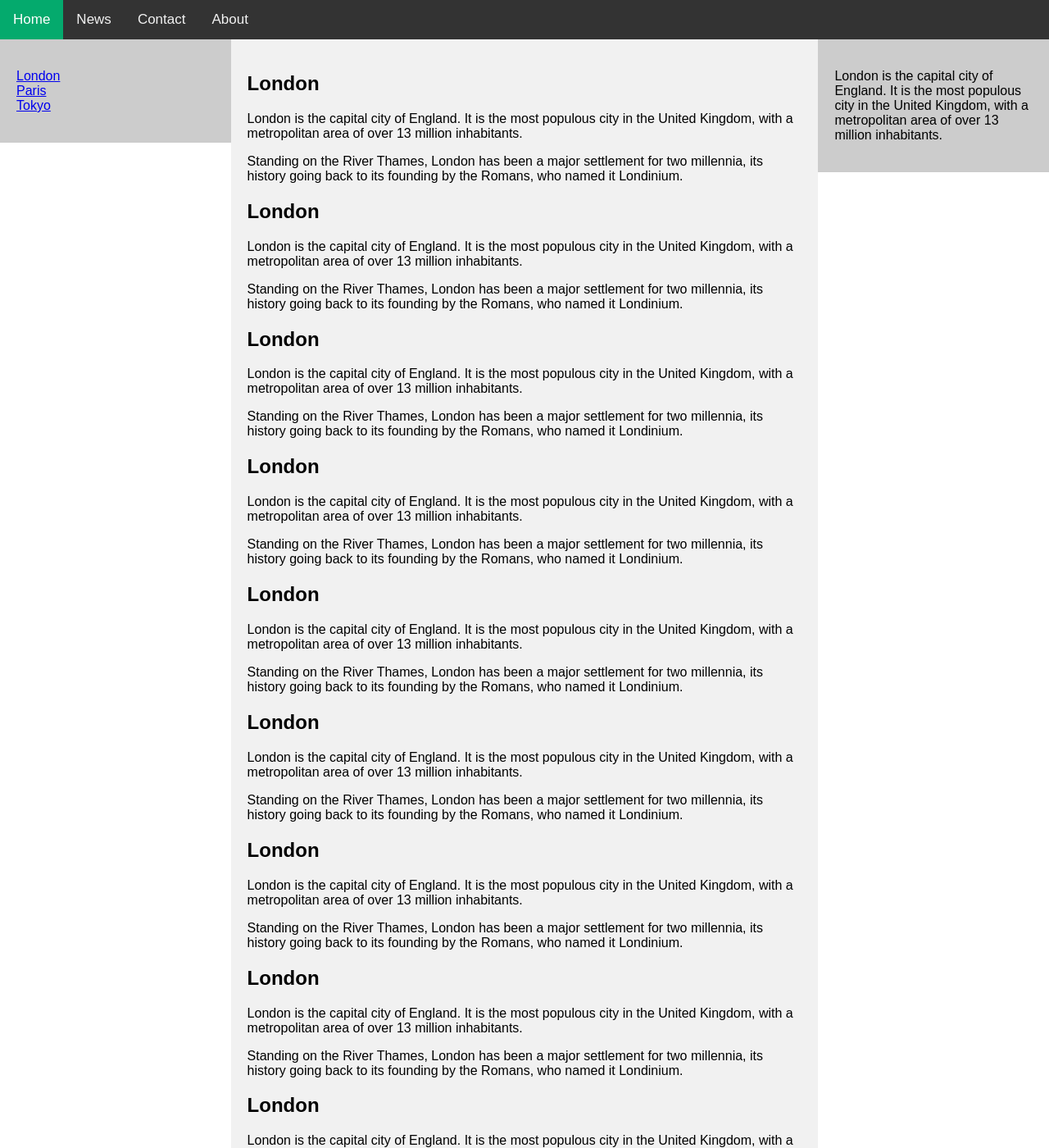
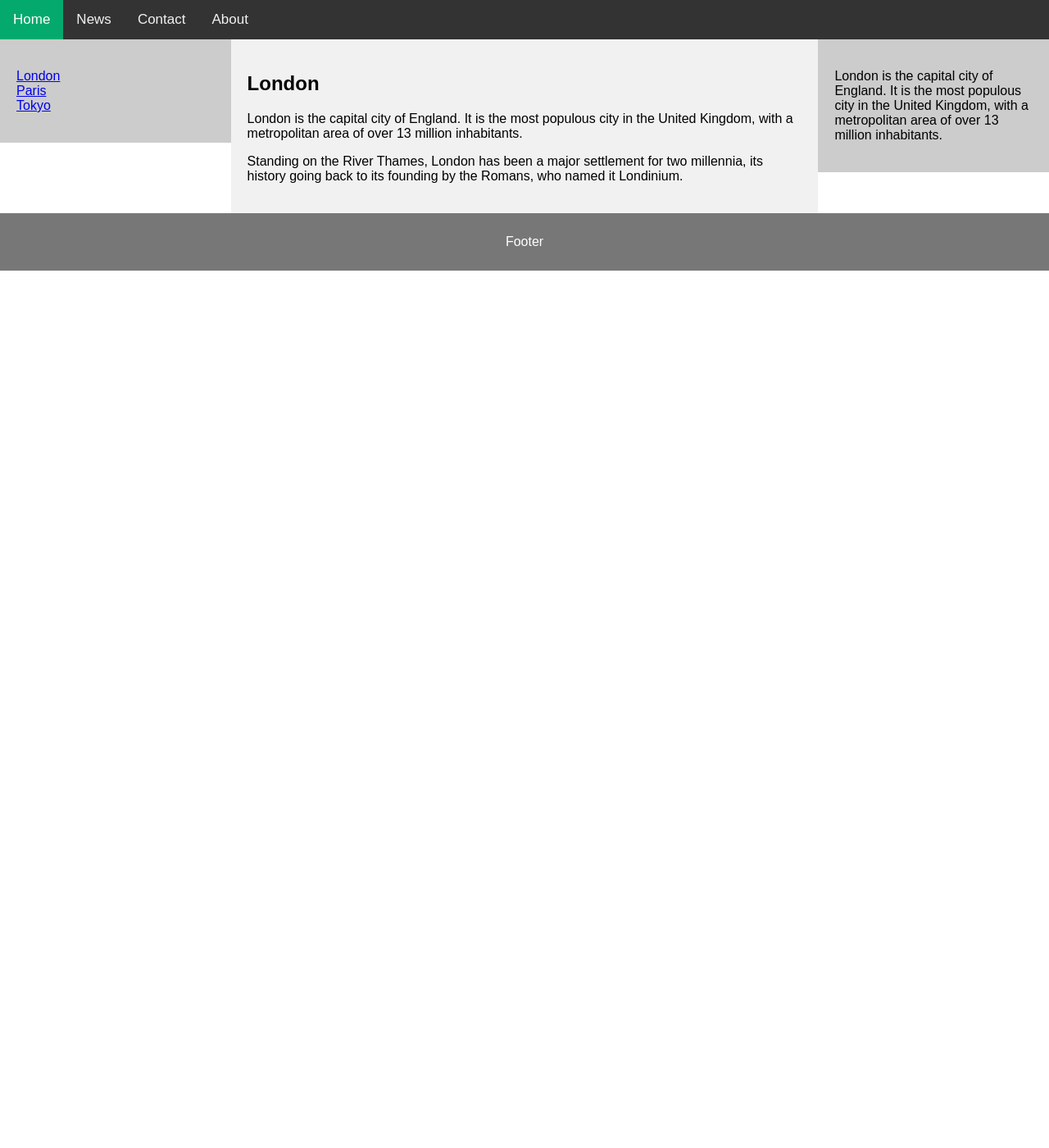
Before and after one commit to hoAngnaMPHan/apmaths.github.io, a Jekyll site: the page a/test.html, which Jekyll copies as it is, in a window 1280 px wide and 1400 px high. Shown: the whole window at 82% size. Built offline with Jekyll 4.4.1, drawn with Linux system fonts in a browser that asks for light colours; some of the changed text lies outside the part shown.

Commit message:
Update test.html

```diff
--- a/a/test.html
+++ b/a/test.html
@@ -141,31 +141,7 @@ nav,  .rnav {display: none;}
     <h1>London</h1>
     <p>London is the capital city of England. It is the most populous city in the  United Kingdom, with a metropolitan area of over 13 million inhabitants.</p>
     <p>Standing on the River Thames, London has been a major settlement for two millennia, its history going back to its founding by the Romans, who named it Londinium.</p>
-     <h1>London</h1>
-    <p>London is the capital city of England. It is the most populous city in the  United Kingdom, with a metropolitan area of over 13 million inhabitants.</p>
-    <p>Standing on the River Thames, London has been a major settlement for two millennia, its history going back to its founding by the Romans, who named it Londinium.</p>
-     <h1>London</h1>
-    <p>London is the capital city of England. It is the most populous city in the  United Kingdom, with a metropolitan area of over 13 million inhabitants.</p>
-    <p>Standing on the River Thames, London has been a major settlement for two millennia, its history going back to its founding by the Romans, who named it Londinium.</p>
-     <h1>London</h1>
-    <p>London is the capital city of England. It is the most populous city in the  United Kingdom, with a metropolitan area of over 13 million inhabitants.</p>
-    <p>Standing on the River Thames, London has been a major settlement for two millennia, its history going back to its founding by the Romans, who named it Londinium.</p>
-     <h1>London</h1>
-    <p>London is the capital city of England. It is the most populous city in the  United Kingdom, with a metropolitan area of over 13 million inhabitants.</p>
-    <p>Standing on the River Thames, London has been a major settlement for two millennia, its history going back to its founding by the Romans, who named it Londinium.</p>
-     <h1>London</h1>
-    <p>London is the capital city of England. It is the most populous city in the  United Kingdom, with a metropolitan area of over 13 million inhabitants.</p>
-    <p>Standing on the River Thames, London has been a major settlement for two millennia, its history going back to its founding by the Romans, who named it Londinium.</p>
-     <h1>London</h1>
-    <p>London is the capital city of England. It is the most populous city in the  United Kingdom, with a metropolitan area of over 13 million inhabitants.</p>
-    <p>Standing on the River Thames, London has been a major settlement for two millennia, its history going back to its founding by the Romans, who named it Londinium.</p>
-     <h1>London</h1>
-    <p>London is the capital city of England. It is the most populous city in the  United Kingdom, with a metropolitan area of over 13 million inhabitants.</p>
-    <p>Standing on the River Thames, London has been a major settlement for two millennia, its history going back to its founding by the Romans, who named it Londinium.</p>
-     <h1>London</h1>
-    <p>London is the capital city of England. It is the most populous city in the  United Kingdom, with a metropolitan area of over 13 million inhabitants.</p>
-    <p>Standing on the River Thames, London has been a major settlement for two millennia, its history going back to its founding by the Romans, who named it Londinium.</p>
-    v
+
 
   </div>
 
```
